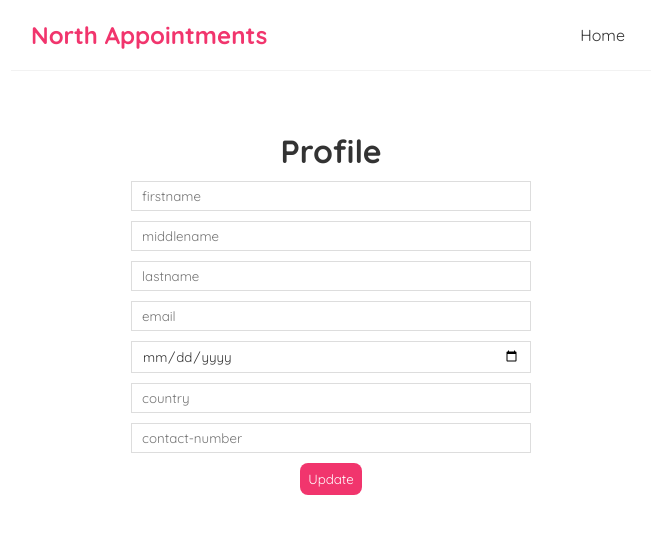
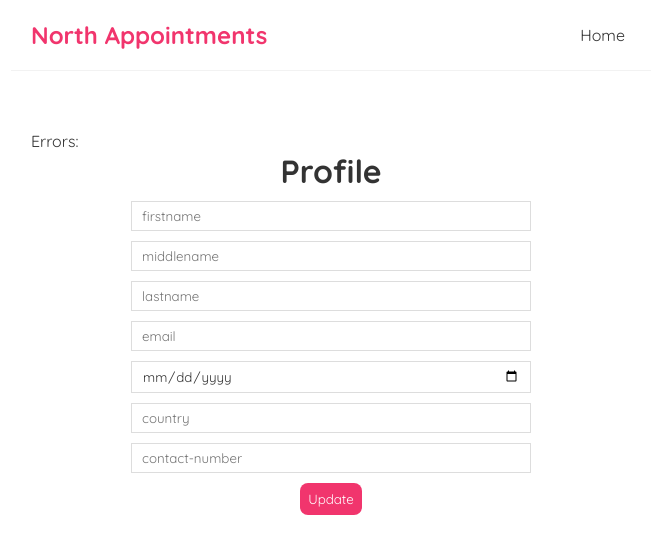
Before and after one commit to big-meel/north-appointments-ui, a React (Create React App) app: page /patient/edit in a window 1280 px wide. Shown: the top 554 px of the page, without its empty margins (309-965 px from the left). Built offline with nearby package versions, Linux system fonts and the light colour scheme.

Commit message:
Add error handling to patient form

```diff
--- a/src/components/PatientForm.js
+++ b/src/components/PatientForm.js
@@ -36,12 +36,16 @@ const PatientForm = ({user, handleLogin}) => {
         setErrors(response.data.errors)
       }
     })
-    .catch(error => console.log('api errors:', error))
+    .catch(error => {
+      console.log('api errors:', error)
+      setErrors(response.data.errors)
+    })
   }
 
 
   return (
     <div>
+      {errors && <p> Errors: {errors}</p>}
       <form className="form" onSubmit={handleSubmit}>
       <h1>Profile</h1>
         <input
```
